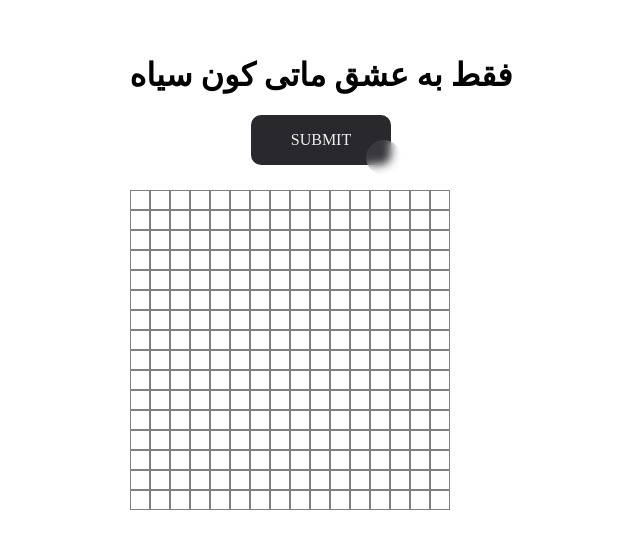
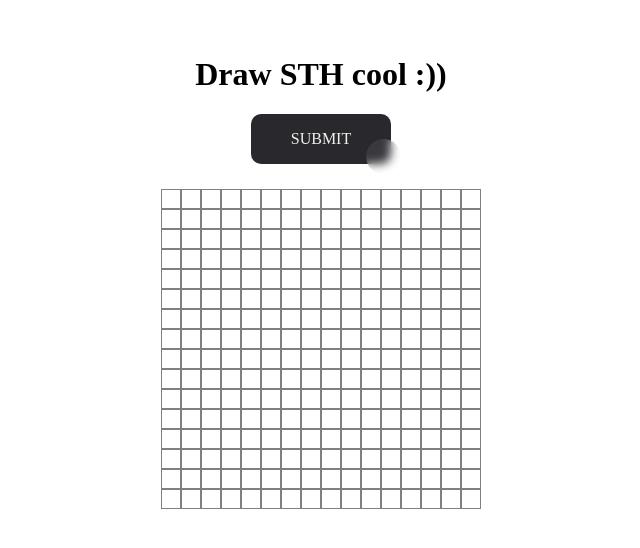
Before and after one commit to may-zone/Etch-a-Sketch, a plain HTML site: page index.html in a window 1280 px wide. Shown: the part 128-676 px from the top of the page, without its empty margins (319-959 px from the left). Drawn offline with Linux system fonts and the light colour scheme.

Commit message:
fix [RUDE CONTEXT]

```diff
--- a/index.html
+++ b/index.html
@@ -10,7 +10,7 @@
 <body>
     <div class="main-wrapper">
         <div class="sub">
-            <h1> فقط به عشق ماتی کون سیاه </h1>
+            <h1> Draw STH cool :)) </h1>
             <button>SUBMIT</button>
         </div>
         <div class="container">
```
